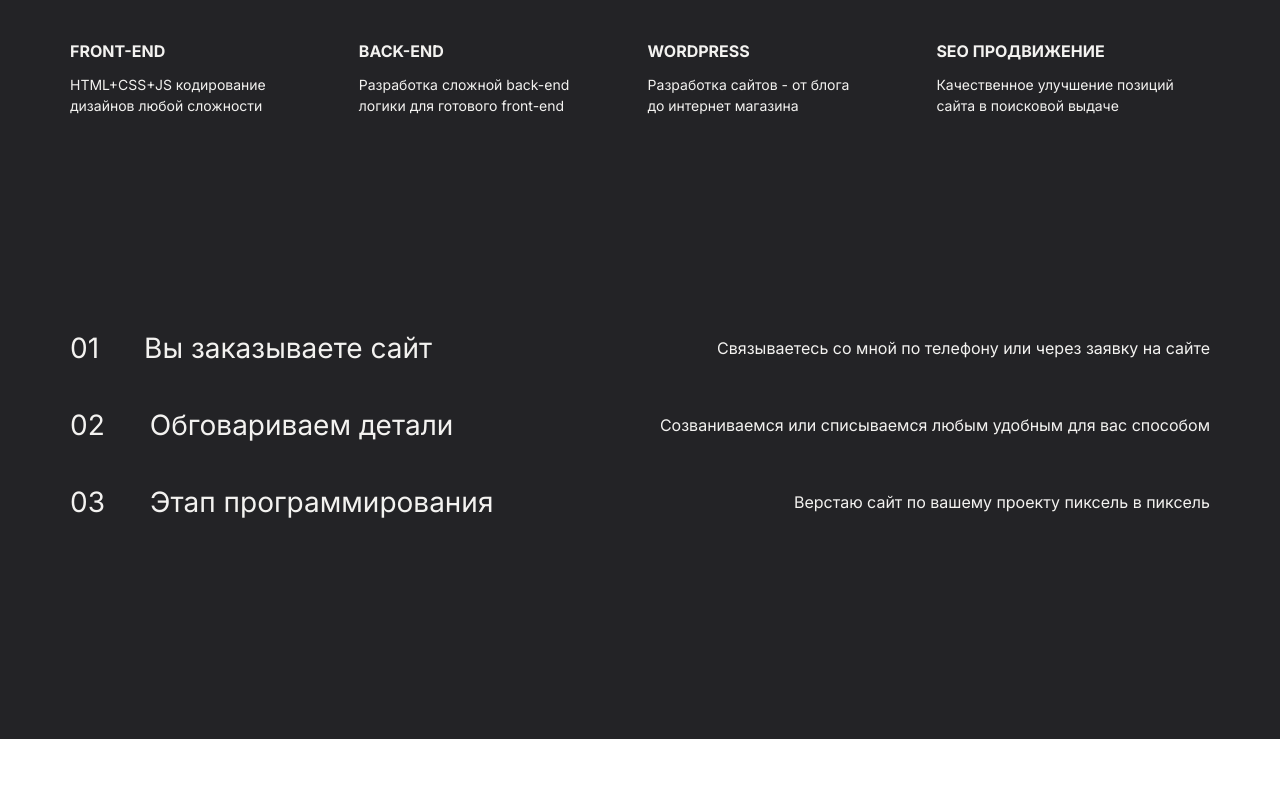
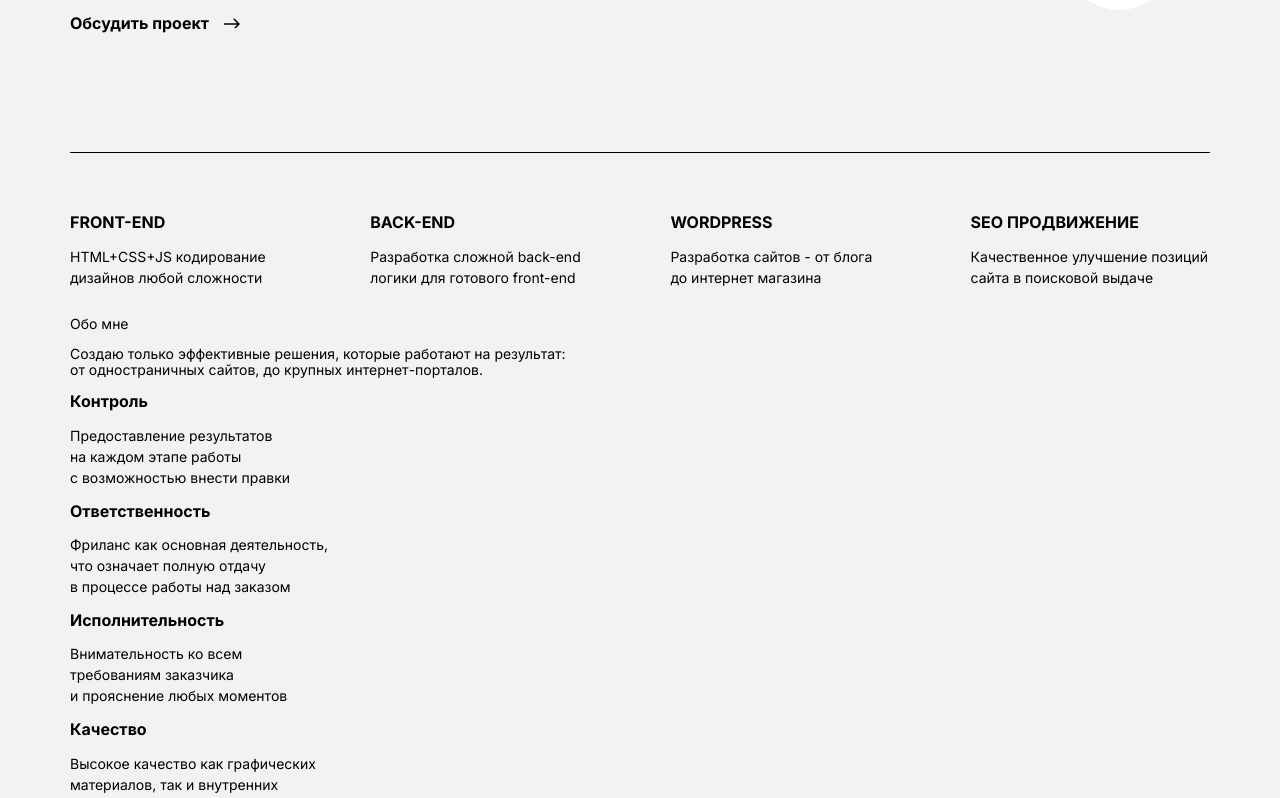
Before and after one commit to reserg86/reserg86-portfolio_TB, a plain HTML site: page index.html in a window 1280 px wide. Shown: the part 940-1738 px from the top of the page. Before the commit the page ends 1679 px from the top, so only its background shows below. Drawn offline with Linux system fonts and the light colour scheme.

Commit message:
12РиО

```diff
--- a/css/style.css
+++ b/css/style.css
@@ -20,6 +20,14 @@ body {
     fill: #fff;
 }
 
+.dark .social, .dark .steps-item {
+    border-bottom: 1px solid #F3F2F0;
+}
+
+.dark .steps-item:first-child {
+    border-top: 1px solid #F3F2F0;
+}
+
 .light .circle circle {
     fill: #fff;
 }
@@ -35,6 +43,14 @@ body {
 
 .light .nav-link {
     color: #010101;
+}
+
+.light .social, .light .steps-item {
+    border-bottom: 1px solid #010101;
+}
+
+.light .steps-item:first-child {
+    border-top: 1px solid #010101;
 }
 
 .wrapper {
@@ -129,6 +145,9 @@ header {
 .social {
     display: flex;
     justify-content: space-between;
+    padding-bottom: 60px;
+    margin-top: 100px;
+    border-bottom: 1px solid #F3F2F0;
 }
 
 .social-item:last-child {
@@ -155,10 +174,11 @@ header {
 .skill {
     display: flex;
     justify-content: space-between;
+    padding-top: 60px;
 }
 
 .skill-item {
-    flex: 0 0 24%;
+    flex: 0 0 21%;
 }
 
 .description {
@@ -166,8 +186,7 @@ header {
 }
 
 .section-steps {
-    padding-top: 180px;
-    padding-bottom: 198px;
+    padding: 180px 0 190px 0;
 }
 
 .steps-item {
@@ -175,7 +194,7 @@ header {
     justify-content: space-between;
     align-items: center;
     line-height: 150%;
-
+    padding: 15px 0;
 }
 
 .steps-title {
@@ -188,6 +207,8 @@ header {
 
 .steps-description {
     font-size: 16px;
+    flex: 0 0 49%;
+    max-width: 49%;
 }
 
 .circle-main {
--- a/index.html
+++ b/index.html
@@ -1,5 +1,5 @@
 <!DOCTYPE html>
-<html lang="en">
+<html lang="ru">
 
 <head>
     <meta charset="UTF-8">
@@ -11,7 +11,7 @@
 </head>
 
 <body>
-    <div class="dark">
+    <div class="light">
         <div class="wrapper">
             <header>
                 <nav>
@@ -74,7 +74,32 @@
                     </div>
                 </div>
             </main>
-            <section></section>
+            <section class="section-about">
+                <div class="about">
+                    <div class="about-item">
+                        <p>Обо мне</p>
+                    </div>
+                    <div class="about-item">
+                        <p>Создаю только эффективные решения, которые работают на результат:<br>от одностраничных сайтов, до крупных интернет-порталов.</p>
+                    </div>
+                    <div class="about-item">
+                        <div class="title-h3">Контроль</div>
+                        <p class="description">Предоставление результатов<br>на каждом этапе работы<br>с возможностью внести правки</p>
+                    </div>
+                    <div class="about-item">
+                        <div class="title-h3">Ответственность</div>
+                        <p class="description">Фриланс как основная деятельность,<br>что означает полную отдачу<br>в процессе работы над заказом</p>
+                    </div>
+                    <div class="about-item">
+                        <div class="title-h3">Исполнительность</div>
+                        <p class="description">Внимательность ко всем<br>требованиям заказчика<br>и прояснение любых моментов</p>
+                    </div>
+                    <div class="about-item">
+                        <div class="title-h3">Качество</div>
+                        <p class="description">Высокое качество как графических<br>материалов, так и внутренних<br>алгоритмов работы сайта</p>
+                    </div>
+                </div>
+            </section>
             <section class="section-steps">
                 <div class="steps">
                     <div class="steps-item">
```
